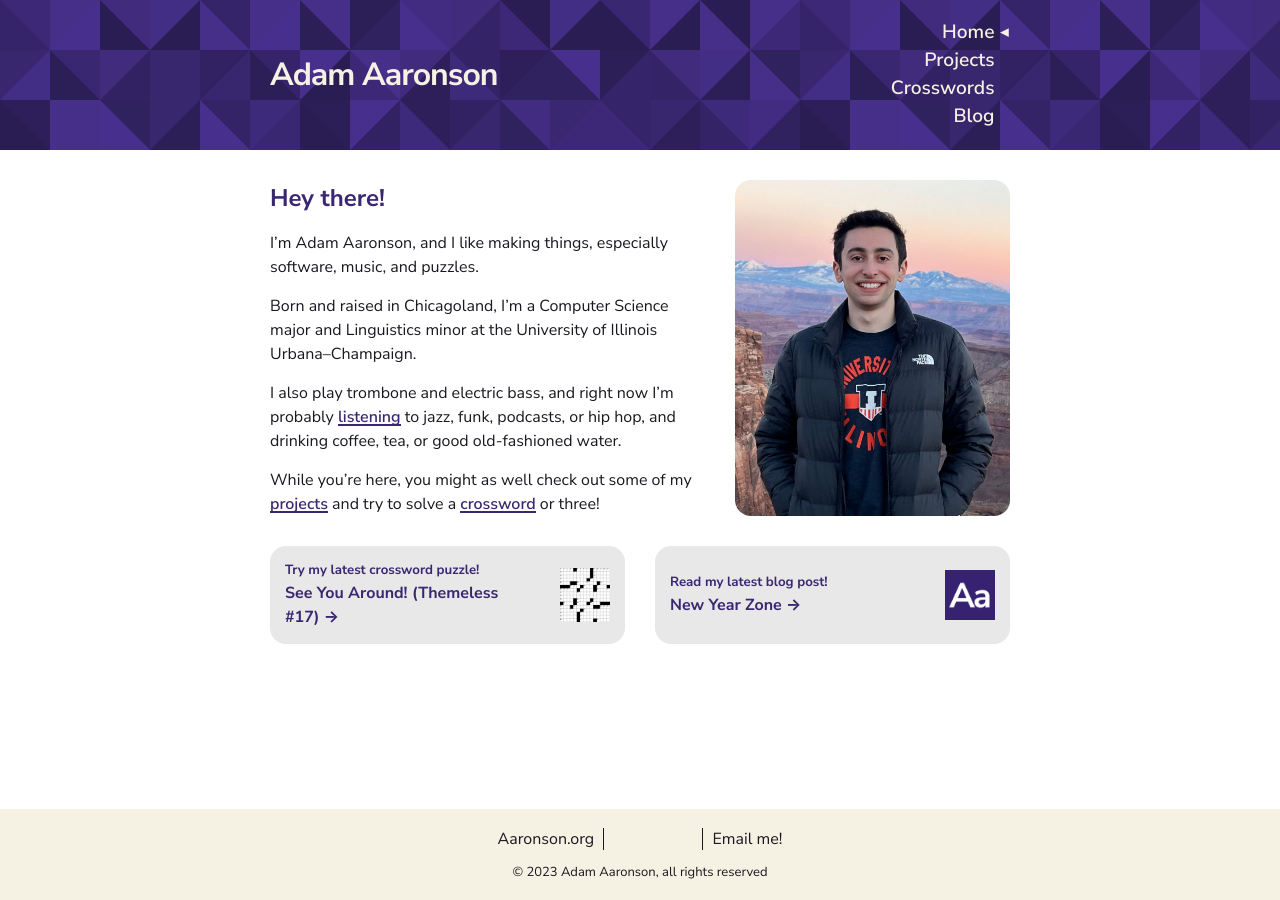
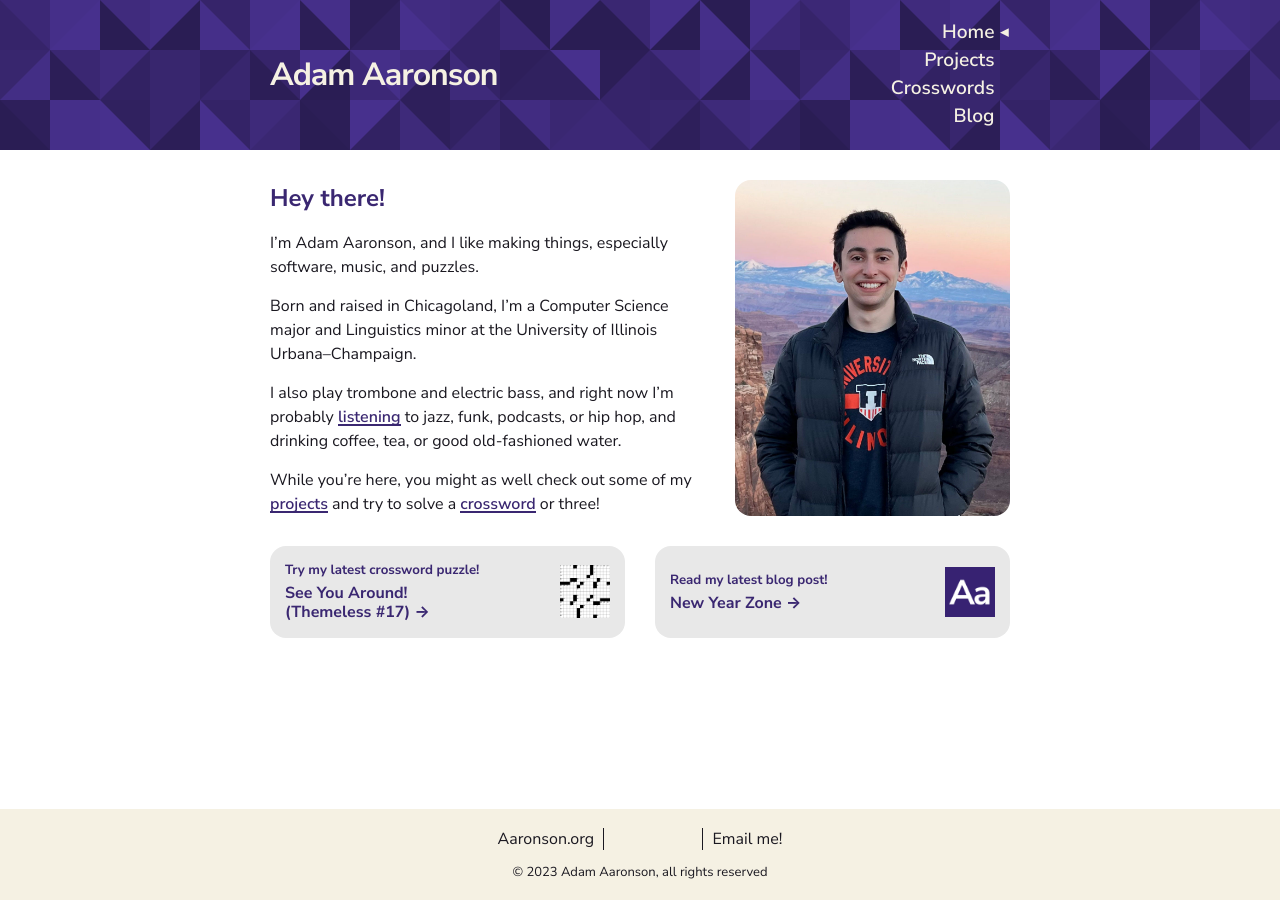
Before and after one commit to adamaaronson/adamaaronson.github.io, a Jekyll site: the page built from index.md, in a window 1280 px wide. Built offline with Jekyll 4.4.1, drawn with Linux system fonts in a browser that asks for light colours.

Commit message:
Fix line break in try box

```diff
--- a/_layouts/home.html
+++ b/_layouts/home.html
@@ -17,7 +17,7 @@ layout: default
       {% assign crossword = site.crosswords | sort: "date" | last %}
       <div class="try-box-label">
         <h5>Try my latest crossword puzzle!</h5>
-        <h4>{{ crossword.title }}&nbsp;→</h4>
+        <h4 class="try-box-post-title">{{ crossword.title | replace: " #", "&nbsp;#" }}&nbsp;→</h4>
       </div>
       <a class="crossword-link-wrapper" href="{{ crossword.url }}">
         <span class="crossword-link"></span>
@@ -30,7 +30,7 @@ layout: default
       {% assign post = site.posts | sort: "date" | last %}
       <div class="try-box-label">
         <h5>Read my latest blog post!</h5>
-        <h4>{{ post.title }}&nbsp;→</h4>
+        <h4 class="try-box-post-title">{{ post.title }}&nbsp;→</h4>
       </div>
       <a class="crossword-link-wrapper" href="{{ post.url }}">
         <span class="crossword-link"></span>
--- a/assets/css/home.scss
+++ b/assets/css/home.scss
@@ -86,6 +86,11 @@
     margin: 0;
 }
 
+.try-box-post-title {
+    margin-top: 0.2em;
+    line-height: 1.2em;
+}
+
 .try-box-image-wrapper {
     width: 50px;
     flex: 0 0 auto;
```
